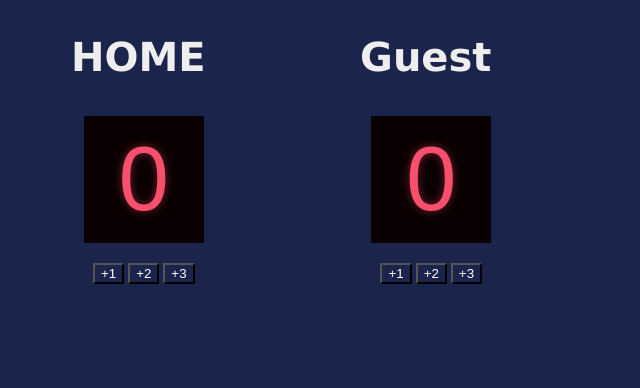
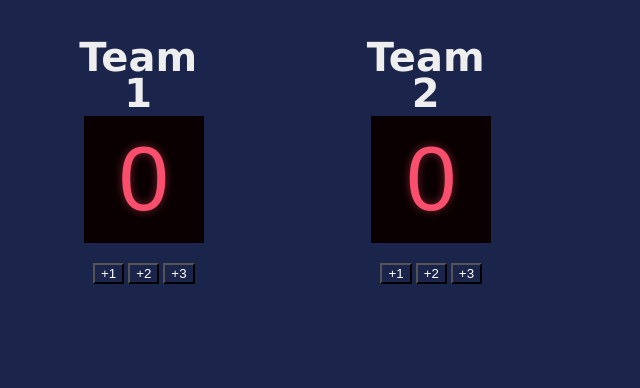
Before and after one commit to Alialsalam37/Scoreboard, a website built with Vite: page index.html in a window 1280 px wide. Shown: the whole page, without its empty margins (0-640 px from the left). Built offline with nearby package versions, Linux system fonts and the light colour scheme.

Commit message:
updated scoreboard headers

```diff
--- a/index.html
+++ b/index.html
@@ -5,7 +5,7 @@
     <body>
         <div class="container">
             <div>
-                <h3>HOME</h3>
+                <h3>Team 1</h3>
                 <h2 class="score" id="hScore">0</h2>
                 <div>
                     <button onclick="hPlus1()">+1</button>
@@ -14,7 +14,7 @@
                 </div>
             </div>
             <div>
-                <h3>Guest</h3>
+                <h3>Team 2</h3>
                 <h2 class="score" id="gScore">0</h2>
                 <div>
                     <button onclick="gPlus1()">+1</button>
```
